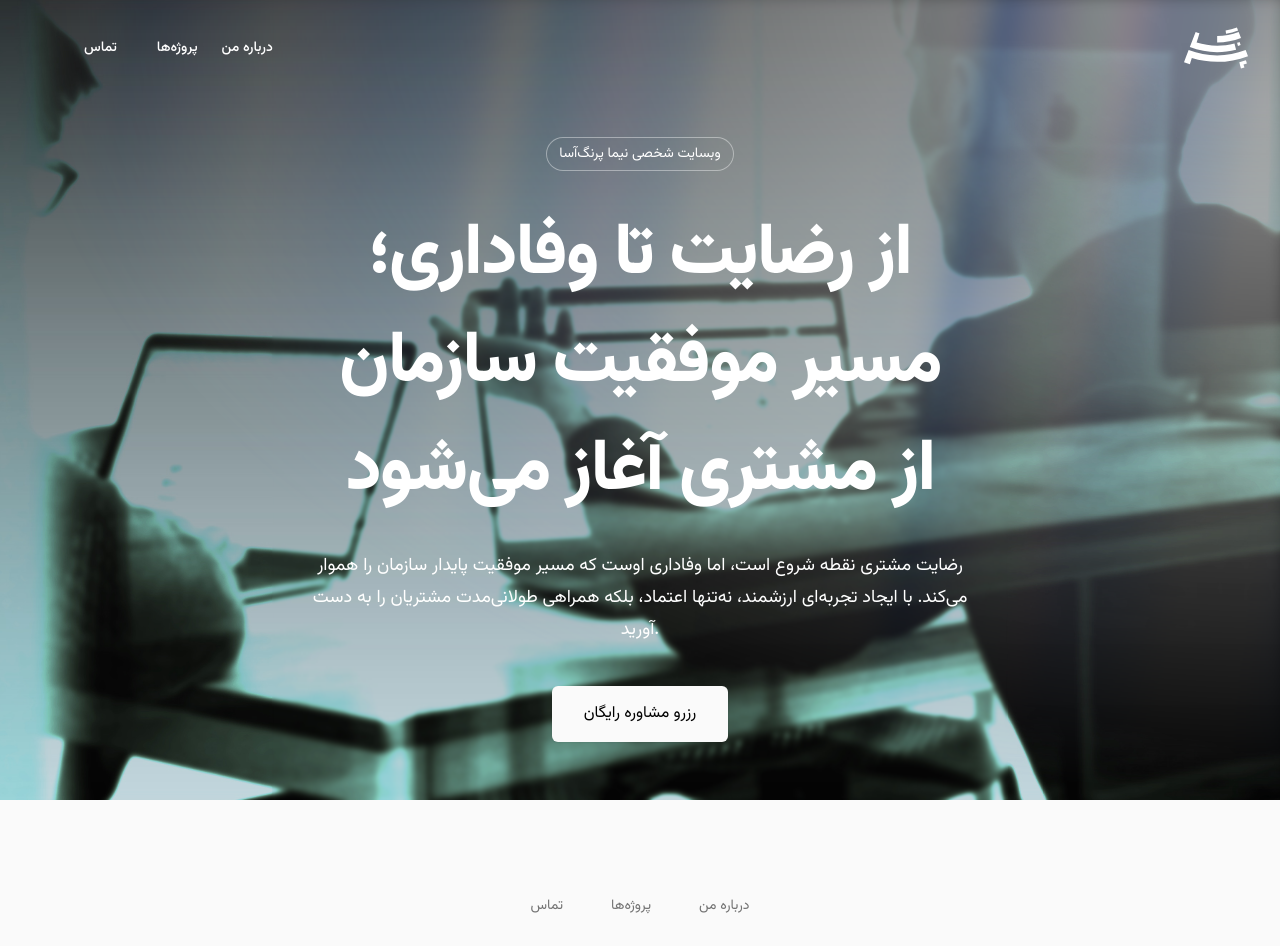
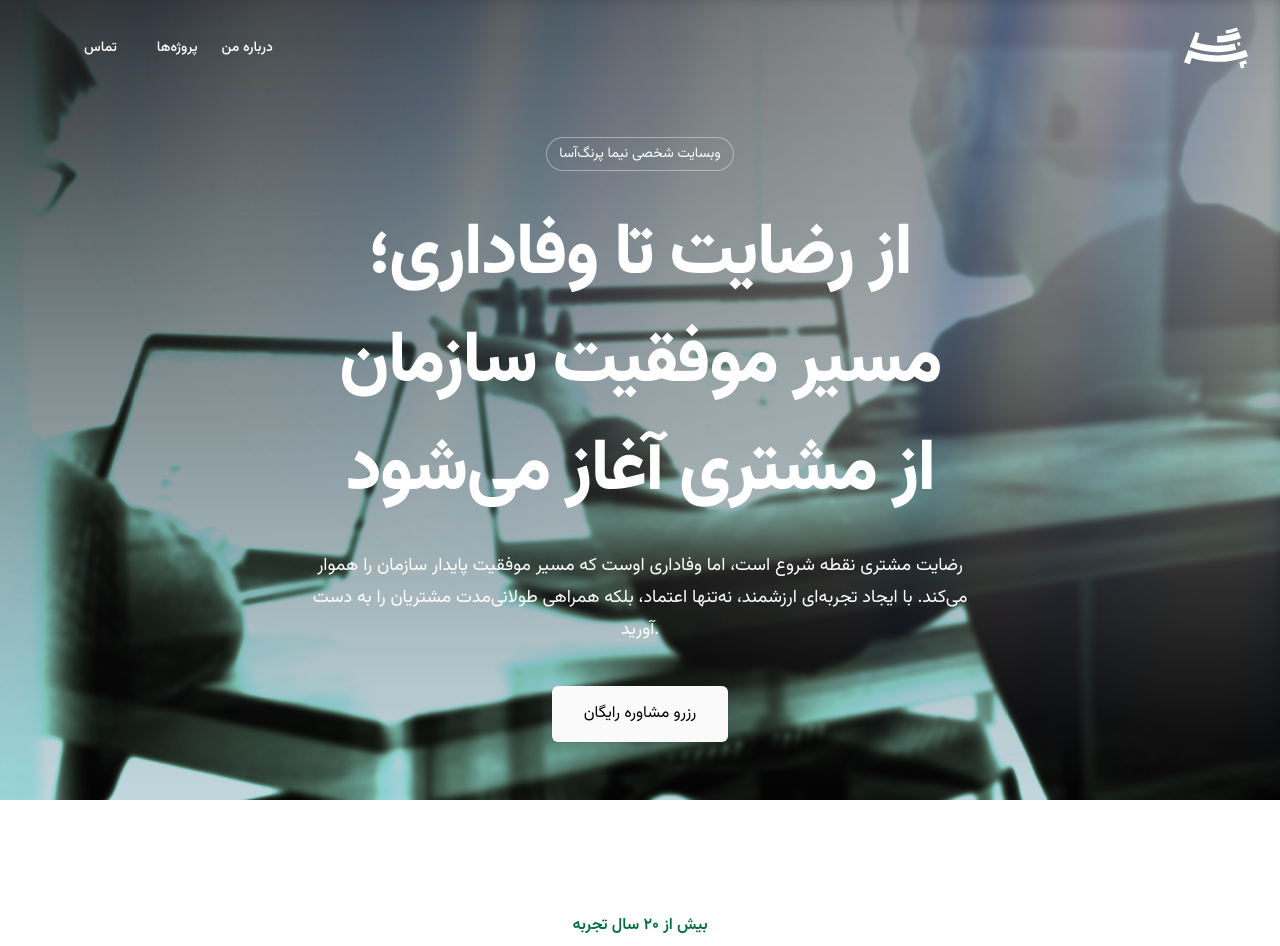
Before and after one commit to amirrezaaghaei/ParangAsa, a Next.js app: page / in a window 1280 px wide. Shown: the top 946 px of the page. Built offline with nearby package versions, Linux system fonts and the light colour scheme.

Commit message:
debuggin-ssr-03

```diff
--- a/app/page.tsx
+++ b/app/page.tsx
@@ -15,8 +15,8 @@ export default function Home() {
       <div className="w-full">
         <NavBar />
         <AuroraBackgroundDemo />
-        {/* <WobbleCardDemo />
-        <AppleCardsCarouselDemo />
+        <WobbleCardDemo />
+        {/* <AppleCardsCarouselDemo />
         <Clients />
         <Plans />
         <Contact /> */}
```
